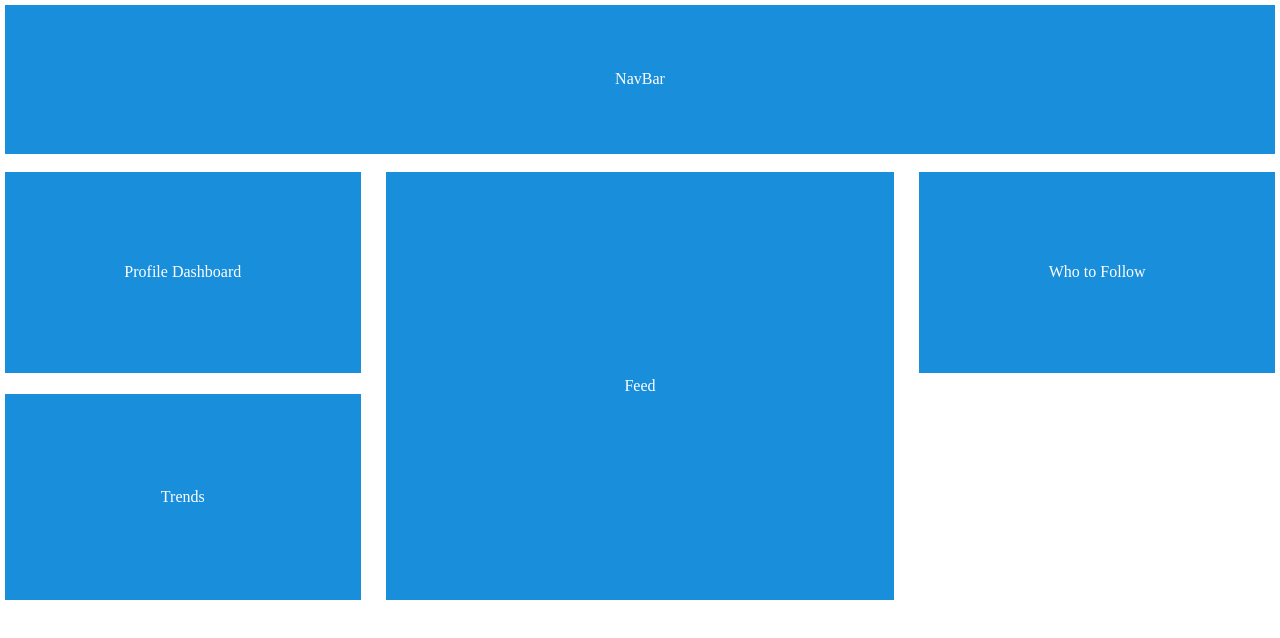
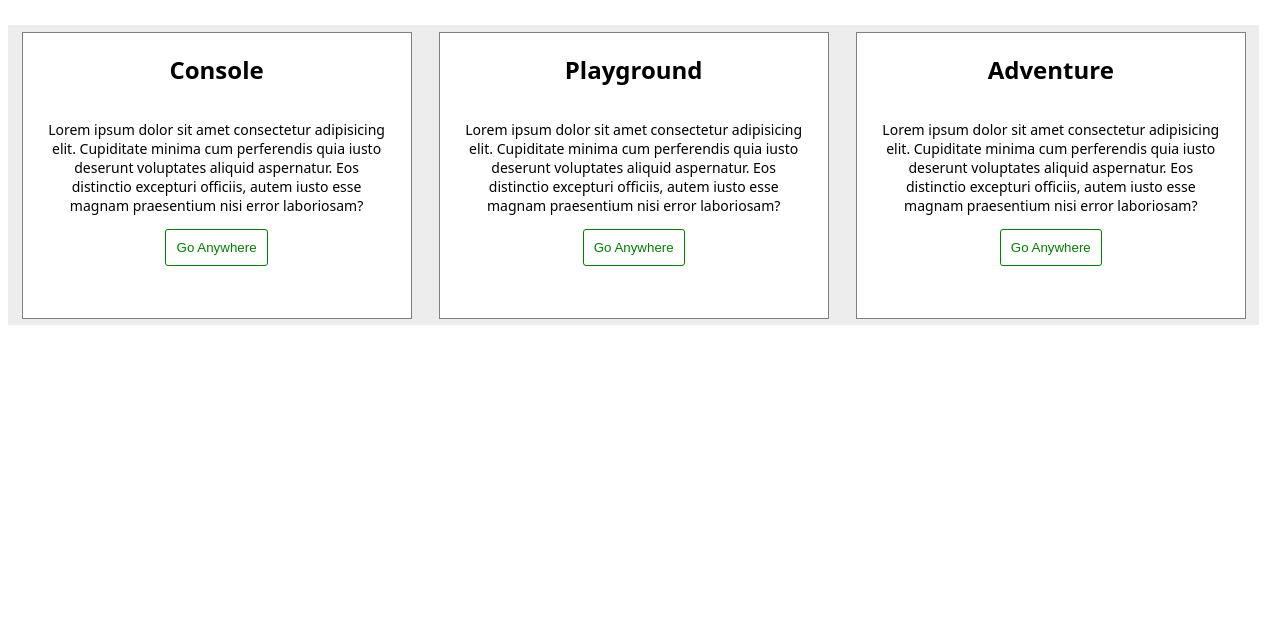
Before and after one commit to aman-j07/ReactNew, a React (Create React App) app: page / in a window 1280 px wide. Shown: the top 638 px of the page. Built offline with nearby package versions, Linux system fonts and the light colour scheme.

Commit message:
Component Structure 3

```diff
--- a/src/App.css
+++ b/src/App.css
@@ -1,58 +1,31 @@
-*{
-    margin: 0;
-}
 .App{
     display: flex;
-    flex-direction: column;
-    height: 595px;
-    margin: 5px;
-    justify-content: space-between;
+    height: 300px;
+    width: 99%;
+    justify-content: space-around;
+    align-items: center;
+    margin: 2% 0;
+    font-family: system-ui;
+    background-color: #ededed;
 }
-#navBar{
-    background-color: rgb(25, 142, 219);
-    color: white;
-    height: 25%;
+.App div{
+    width: 27%;
+    height: 95%;
     display: flex;
+    flex-flow: column;
     align-items: center;
-    justify-content: center;
+    text-align: center;
+    padding: 0 2%;
+    border: 1px solid gray;
+    background-color: white;
 }
-#divBody{
-    height: 72%;
-    display: flex;
-    justify-content: space-between;
+.App p{
+    font-size: 14px;
 }
-#divBody div{
-    color: white;
-    display: flex;
-    align-items: center;
+button{
+    color: green;
+    border: 1px solid green;
+    border-radius: 3px;
+    padding: 3%;
+    background-color: white;
 }
-#bodyLeft{
-flex-flow: column;
-height: 100%;
-width: 28%;
-background-color: white;
-justify-content: space-between;
-}
-#profile{
-background-color: rgb(25, 142, 219);
-height: 47%;
-width: 100%;
-justify-content: center;
-}
-#trends{
-    background-color: rgb(25, 142, 219);
-    height: 48%;
-    width: 100%;
-    justify-content: center;
-}
-#bodyMid{
-width: 40%;
-background-color: rgb(25, 142, 219);
-justify-content: center;
-}
-#bodyRight{
-height: 47%;
-width: 28%;
-background-color: rgb(25, 142, 219);
-justify-content: center;
-}
--- a/src/App.js
+++ b/src/App.js
@@ -1,13 +1,15 @@
-import './App.css';
-import NavBar from './components/NavBar';
-import Body from './components/Body';
+import "./App.css";
+import BodyLeft from "./components/BodyLeft";
+import BodyMid from "./components/BodyMid";
+import BodyRight from "./components/BodyRight";
 function App() {
-return (
-<div className="App">
-<NavBar/>
-<Body/>
-</div>
-);
+  return (
+    <div className="App">
+      <BodyLeft />
+      <BodyMid />
+      <BodyRight />
+    </div>
+  );
 }
 
 export default App;
--- a/src/components/Body.js
+++ /dev/null
@@ -1,17 +0,0 @@
-import React, { Component } from 'react'
-import BodyLeft from './BodyLeft'
-import BodyMid from './BodyMid'
-import BodyRight from './BodyRight'
-class Body extends Component {
-  render() {
-    return (
-      <div id='divBody'>
-        <BodyLeft/>
-        <BodyMid/>
-        <BodyRight/>
-      </div>
-    )
-  }
-}
-
-export default Body
--- a/src/components/BodyLeft.js
+++ b/src/components/BodyLeft.js
@@ -1,14 +1,20 @@
-import React, { Component } from 'react'
-import Profile from './Profile'
-import Trends from './Trends'
+import React, { Component } from "react";
+
 class BodyLeft extends Component {
   render() {
     return (
-      <div id='bodyLeft'>
-      <Profile/>
-      <Trends/></div>
-    )
+      <div id="bodyLeft">
+        <h2>Console</h2>
+        <p>
+          Lorem ipsum dolor sit amet consectetur adipisicing elit. Cupiditate
+          minima cum perferendis quia iusto deserunt voluptates aliquid
+          aspernatur. Eos distinctio excepturi officiis, autem iusto esse magnam
+          praesentium nisi error laboriosam?
+        </p>
+        <button>Go Anywhere</button>
+      </div>
+    );
   }
 }
 
-export default BodyLeft
+export default BodyLeft;
--- a/src/components/BodyMid.js
+++ b/src/components/BodyMid.js
@@ -1,11 +1,20 @@
-import React, { Component } from 'react'
+import React, { Component } from "react";
 
 class BodyMid extends Component {
   render() {
     return (
-      <div id='bodyMid'>Feed</div>
-    )
+      <div id="bodyMid">
+        <h2>Playground</h2>
+        <p>
+          Lorem ipsum dolor sit amet consectetur adipisicing elit. Cupiditate
+          minima cum perferendis quia iusto deserunt voluptates aliquid
+          aspernatur. Eos distinctio excepturi officiis, autem iusto esse magnam
+          praesentium nisi error laboriosam?
+        </p>
+        <button>Go Anywhere</button>
+      </div>
+    );
   }
 }
 
-export default BodyMid
+export default BodyMid;
--- a/src/components/BodyRight.js
+++ b/src/components/BodyRight.js
@@ -1,11 +1,20 @@
-import React, { Component } from 'react'
+import React, { Component } from "react";
 
 class BodyRight extends Component {
   render() {
     return (
-      <div id='bodyRight'>Who to Follow</div>
-    )
+      <div id="bodyRight">
+        <h2>Adventure</h2>
+        <p>
+          Lorem ipsum dolor sit amet consectetur adipisicing elit. Cupiditate
+          minima cum perferendis quia iusto deserunt voluptates aliquid
+          aspernatur. Eos distinctio excepturi officiis, autem iusto esse magnam
+          praesentium nisi error laboriosam?
+        </p>
+        <button>Go Anywhere</button>
+      </div>
+    );
   }
 }
 
-export default BodyRight
+export default BodyRight;
--- a/src/components/NavBar.js
+++ /dev/null
@@ -1,11 +0,0 @@
-import React, { Component } from 'react'
-
-class NavBar extends Component {
-  render() {
-    return (
-      <div id='navBar'>NavBar</div>
-    )
-  }
-}
-
-export default NavBar
--- a/src/components/Profile.js
+++ /dev/null
@@ -1,11 +0,0 @@
-import React, { Component } from 'react'
-
-class Profile extends Component {
-  render() {
-    return (
-      <div id='profile'>Profile Dashboard</div>
-    )
-  }
-}
-
-export default Profile
--- a/src/components/Trends.js
+++ /dev/null
@@ -1,11 +0,0 @@
-import React, { Component } from 'react'
-
-class Trends extends Component {
-  render() {
-    return (
-      <div id="trends">Trends</div>
-    )
-  }
-}
-
-export default Trends
```
